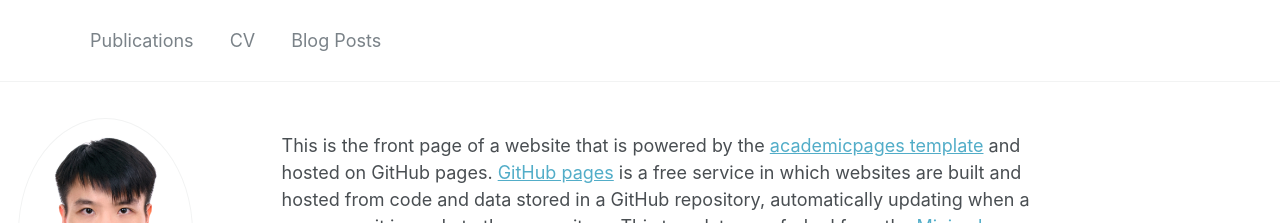
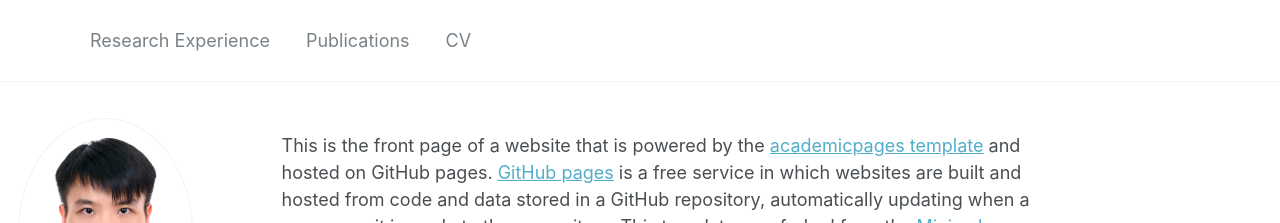
Before and after one commit to johnny-eee/online, a Jekyll site: the page built from _pages/about.md, in a window 1280 px wide and 1181 px high. Shown: the top 223 px of the window. Built offline with Jekyll 4.4.1, drawn with Linux system fonts in a browser that asks for light colours.

Commit message:
Update navigation.yml

```diff
--- a/_data/navigation.yml
+++ b/_data/navigation.yml
@@ -1,5 +1,9 @@
 # main links links
 main:
+
+  - title: "Research Experience"
+    url: /year-archive/
+
   - title: "Publications"
     url: /publications/
 
@@ -15,10 +19,6 @@ main:
   - title: "CV"
     url: /cv/
 
-  - title: "Blog Posts"
-    url: /year-archive/
-
-
 
  # - title: "Guide"
  #   url: /markdown/
```
